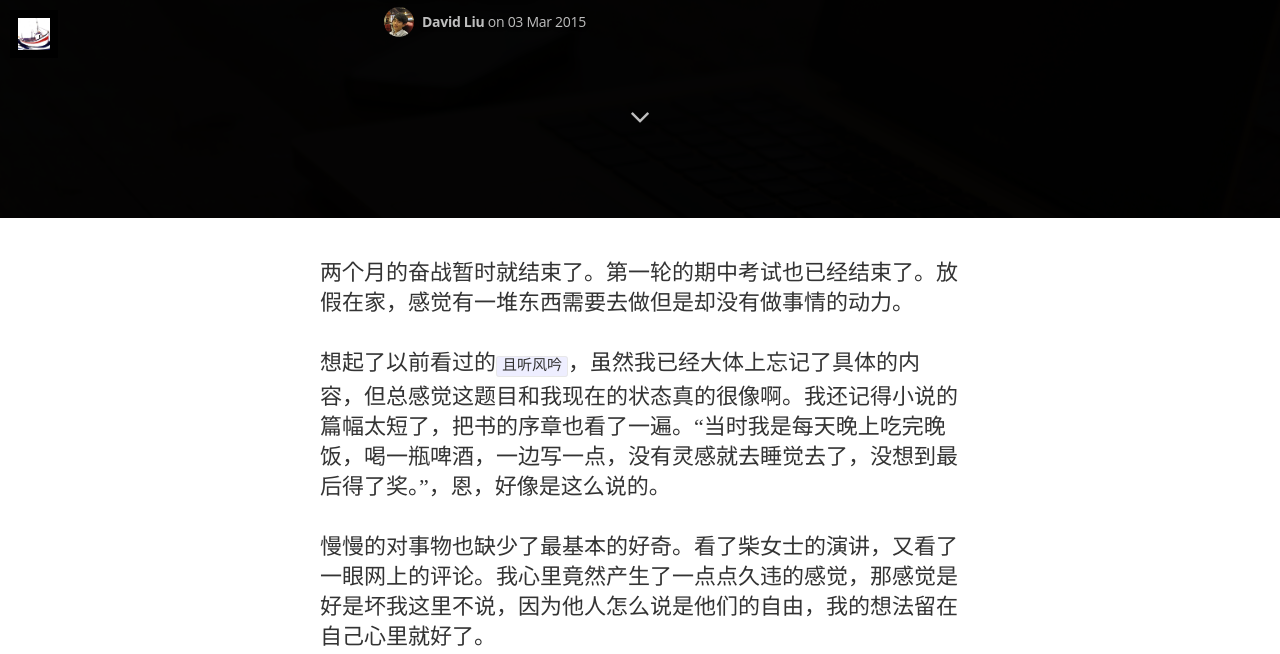
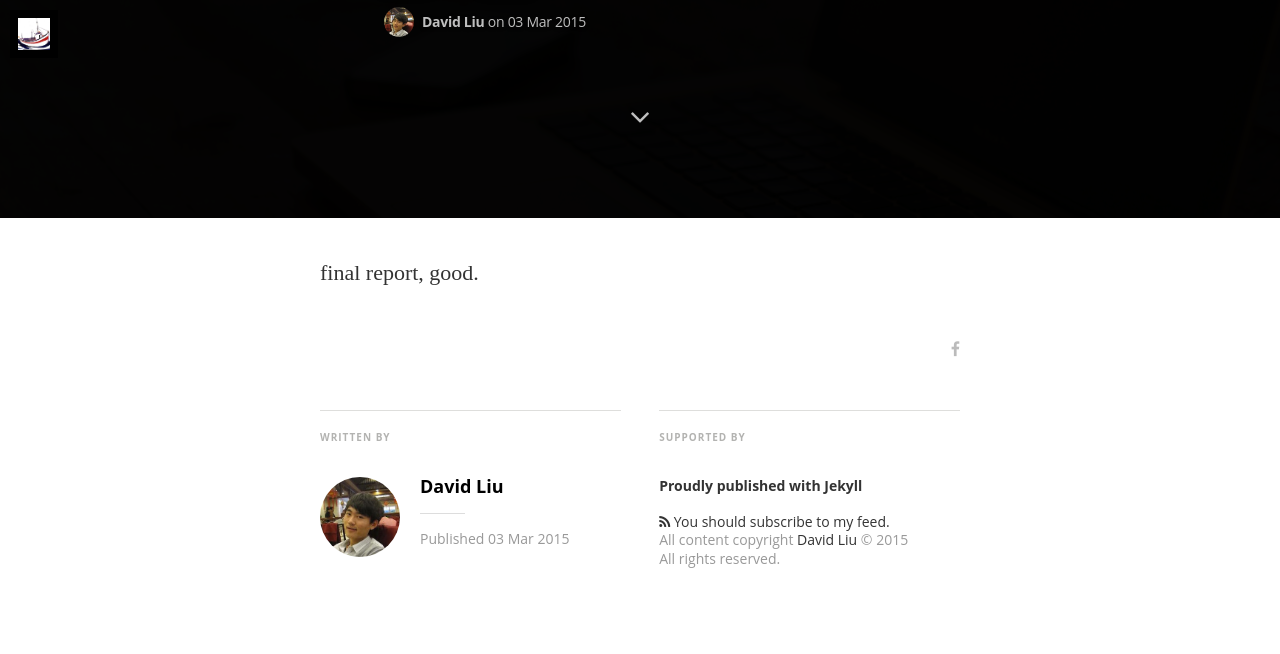
Before and after one commit to nightelfel/nightelfel.github.io, a Jekyll site: the page built from _posts/2015-03-03-第一篇.markdown, in a window 1280 px wide and 900 px high, scrolled down 682 px, cut to the strip 0-654 px from the top of the window. Built offline with Jekyll 4.4.1, drawn with Linux system fonts in a browser that asks for light colours; nearby versions of some CDN libraries; some web fonts are replaced; Markdown is read by kramdown in place of the engine named in the settings.

Commit message:
Update 2015-03-03-第一篇.markdown

```diff
--- a/_posts/2015-03-03-第一篇.markdown
+++ b/_posts/2015-03-03-第一篇.markdown
@@ -6,11 +6,7 @@ categories: jekyll update
 tags: featured
 image: /assets/images/computer.jpg
 ---
-两个月的奋战暂时就结束了。第一轮的期中考试也已经结束了。放假在家，感觉有一堆东西需要去做但是却没有做事情的动力。
-
-想起了以前看过的`且听风吟`，虽然我已经大体上忘记了具体的内容，但总感觉这题目和我现在的状态真的很像啊。我还记得小说的篇幅太短了，把书的序章也看了一遍。“当时我是每天晚上吃完晚饭，喝一瓶啤酒，一边写一点，没有灵感就去睡觉去了，没想到最后得了奖。”，恩，好像是这么说的。
-
-慢慢的对事物也缺少了最基本的好奇。看了柴女士的演讲，又看了一眼网上的评论。我心里竟然产生了一点点久违的感觉，那感觉是好是坏我这里不说，因为他人怎么说是他们的自由，我的想法留在自己心里就好了。
+final report, good.
 
 [jekyll]:      http://jekyllrb.com
 [jekyll-gh]:   https://github.com/jekyll/jekyll
```
